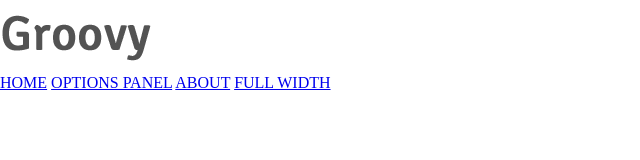
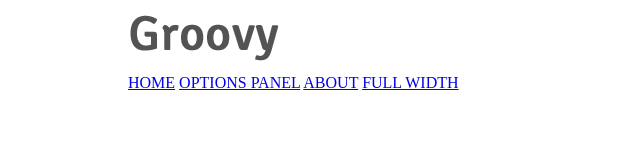
Before and after one commit to vietdang7/integrify-assignment-3, a plain HTML site: page index.html in a window 1280 px wide. Shown: the whole page, without its empty margins (0-640 px from the left). Drawn offline with Linux system fonts and the light colour scheme.

Commit message:
add 80vw for header, section, footer. Center with auto margin

```diff
--- a/css/main.css
+++ b/css/main.css
@@ -3,3 +3,9 @@
   margin: 0;
   padding: 0;
 }
+header,
+section,
+footer {
+  width: 80vw;
+  margin: 0 auto;
+}
```
